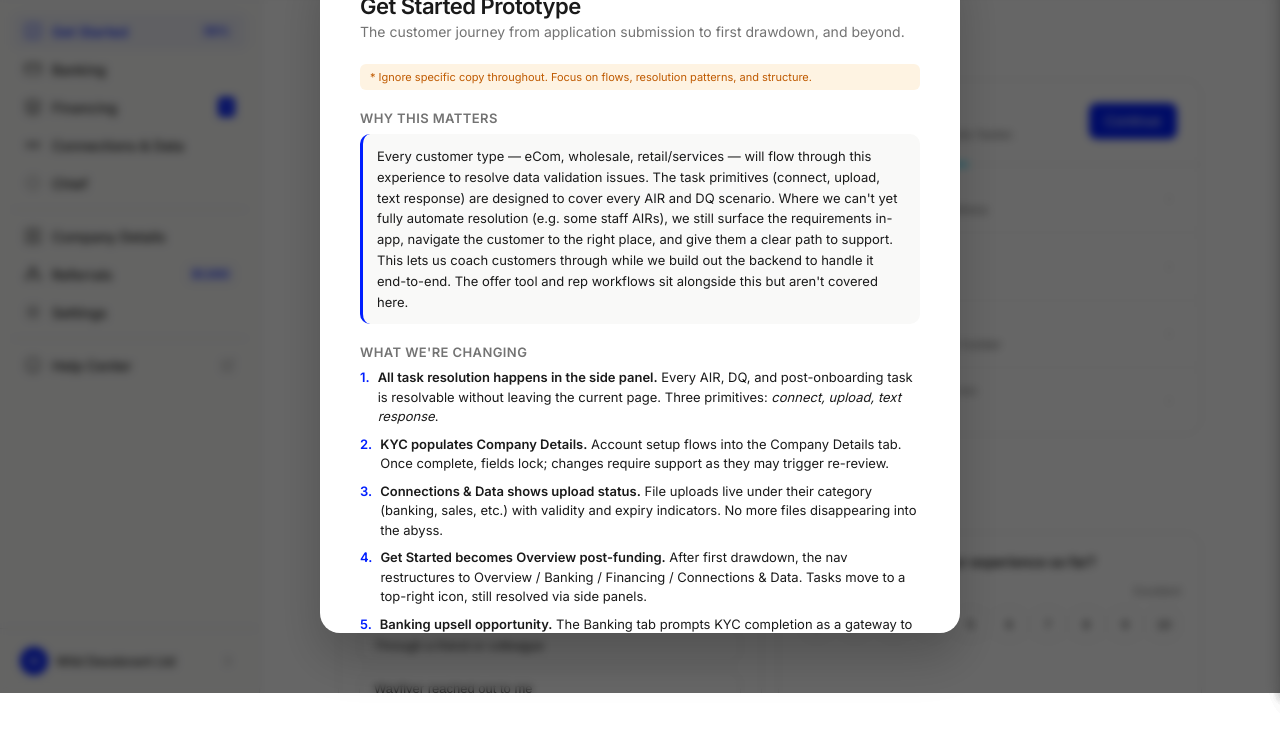
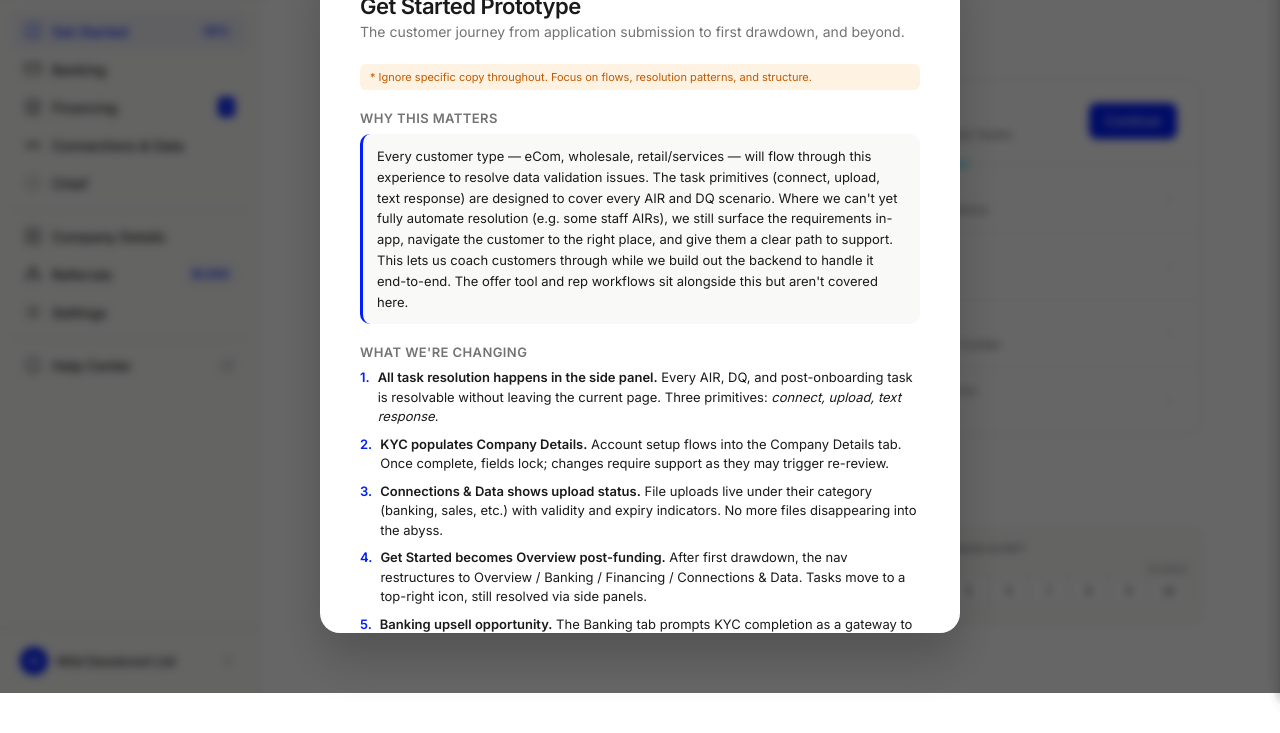
Before and after one commit to conorjoyce28/customer_app_demo, a plain HTML site: page index.html in a window 1280 px wide. Shown: the part 107-840 px from the top of the page. Drawn offline with Linux system fonts and the light colour scheme.

Commit message:
Shrink survey widgets — pill buttons, smaller text, subtle background
Made-with: Cursor

```diff
--- a/index.html
+++ b/index.html
@@ -555,22 +555,23 @@
 
     /* ── Persistent Survey Widgets ── */
     .persistent-widgets {
-      display: grid; grid-template-columns: 1fr 1fr; gap: 16px;
-      margin-top: 24px; padding-bottom: 24px;
+      display: flex; gap: 12px;
+      margin-top: 20px; padding-bottom: 16px;
     }
     .survey-widget {
-      border: 1px solid var(--border-subtle); border-radius: var(--radius-xl);
-      padding: 20px; background: white;
+      flex: 1; border: 1px solid var(--border-subtle); border-radius: 10px;
+      padding: 12px 14px; background: var(--bg-subtle);
     }
     .survey-header h4 {
-      font-size: 14px; font-weight: 600; margin-bottom: 14px;
-    }
-    .survey-options { display: flex; flex-direction: column; gap: 6px; }
+      font-size: 11px; font-weight: 600; color: var(--content-subtle);
+      margin-bottom: 8px;
+    }
+    .survey-options { display: flex; flex-wrap: wrap; gap: 4px; }
     .survey-option {
-      display: block; width: 100%; text-align: left; padding: 10px 14px;
-      border: 1px solid var(--border-subtle); border-radius: var(--radius-md);
-      background: white; font-size: 13px; color: var(--content-strong);
-      cursor: pointer; transition: all 0.15s;
+      display: inline-block; padding: 4px 10px;
+      border: 1px solid var(--border-subtle); border-radius: var(--radius-full);
+      background: white; font-size: 11px; color: var(--content-strong);
+      cursor: pointer; transition: all 0.15s; white-space: nowrap;
     }
     .survey-option:hover { border-color: var(--content-accent); background: var(--bg-accent-subtle); }
     .survey-option.selected {
@@ -578,28 +579,26 @@
       color: var(--content-accent); font-weight: 500;
     }
     .survey-confirmed {
-      display: flex; align-items: center; gap: 10px; padding: 10px 14px;
-      border: 1px solid var(--border-subtle); border-radius: var(--radius-md);
-      background: var(--bg-subtle);
+      display: flex; align-items: center; gap: 8px;
     }
     .survey-confirmed-answer {
-      flex: 1; font-size: 13px; font-weight: 500; color: var(--content-strong);
+      flex: 1; font-size: 11px; font-weight: 500; color: var(--content-strong);
     }
     .survey-change-btn {
-      background: none; border: none; font-size: 12px; font-weight: 500;
+      background: none; border: none; font-size: 10px; font-weight: 500;
       color: var(--content-accent); cursor: pointer; padding: 0;
     }
     .survey-change-btn:hover { text-decoration: underline; }
-    .csat-scale { display: flex; flex-direction: column; gap: 8px; }
+    .csat-scale { display: flex; flex-direction: column; gap: 4px; }
     .csat-labels {
       display: flex; justify-content: space-between;
-      font-size: 11px; color: var(--content-subtle);
-    }
-    .csat-buttons { display: flex; gap: 4px; }
+      font-size: 9px; color: var(--content-subtle);
+    }
+    .csat-buttons { display: flex; gap: 3px; }
     .csat-btn {
-      flex: 1; height: 36px; border: 1px solid var(--border-subtle);
-      border-radius: var(--radius-md); background: white;
-      font-size: 13px; font-weight: 500; color: var(--content-strong);
+      flex: 1; height: 26px; border: 1px solid var(--border-subtle);
+      border-radius: var(--radius-sm); background: white;
+      font-size: 11px; font-weight: 500; color: var(--content-strong);
       cursor: pointer; transition: all 0.15s;
     }
     .csat-btn:hover { border-color: var(--content-accent); background: var(--bg-accent-subtle); }
```
